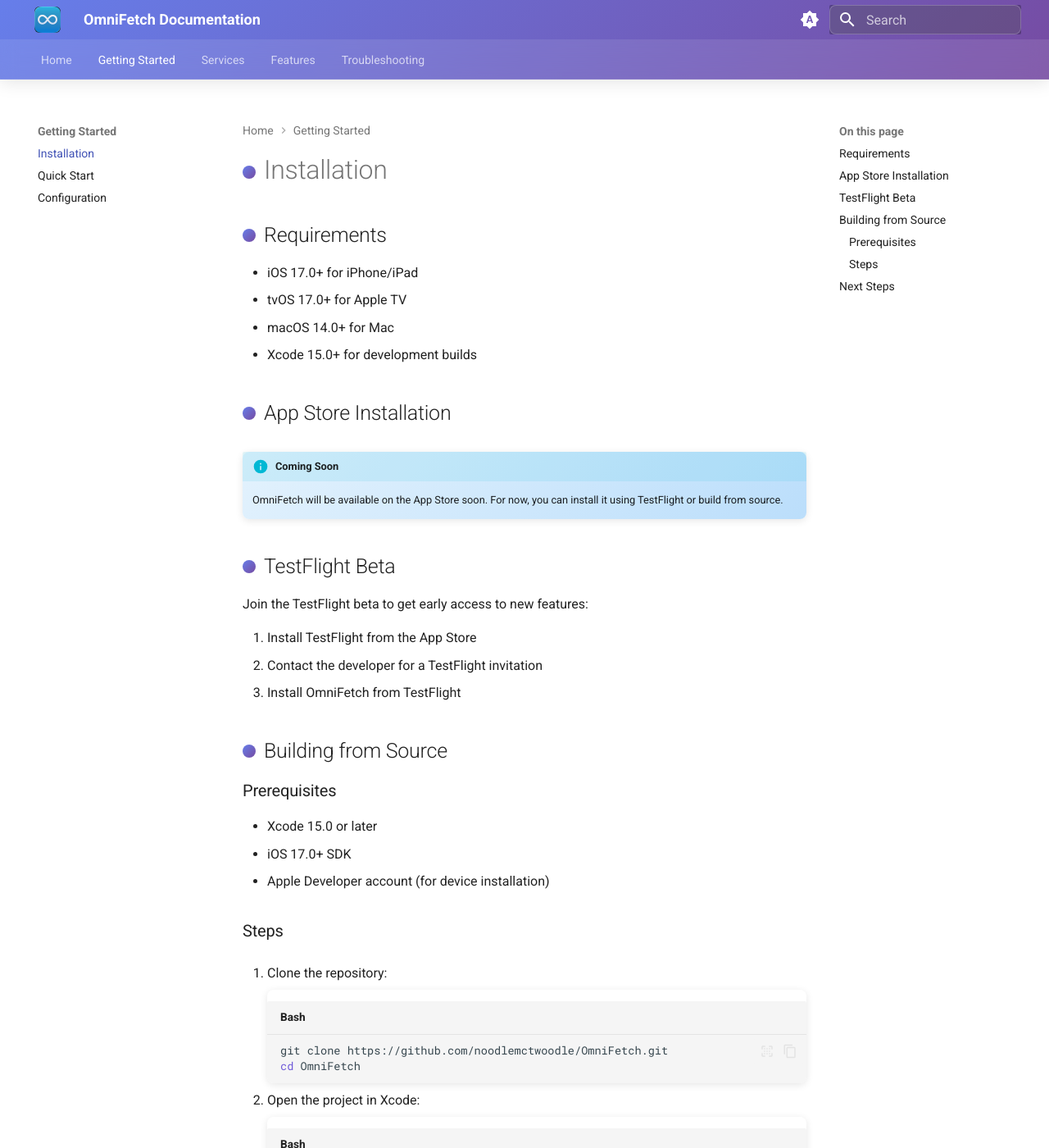
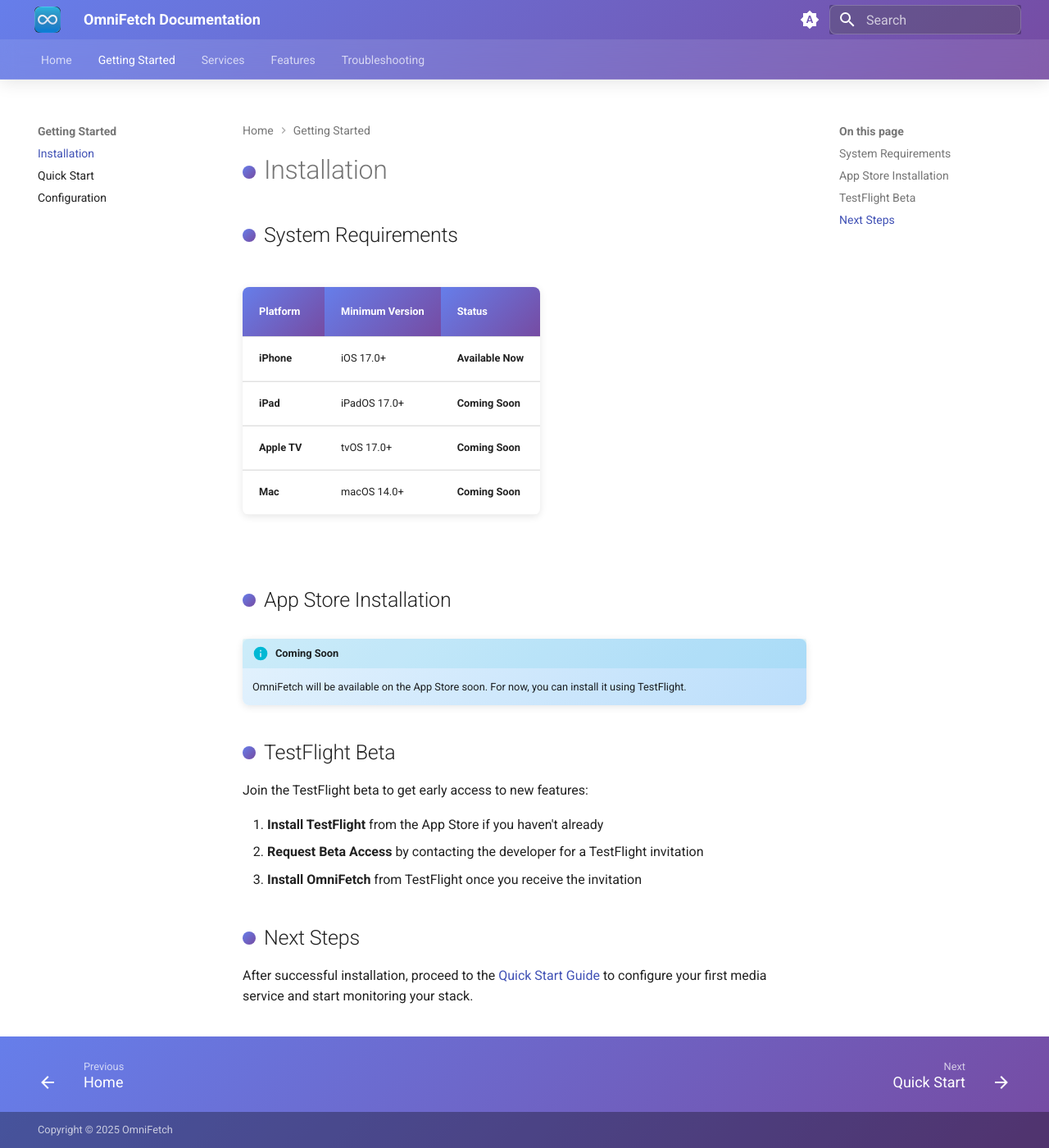
Before and after one commit to noodlemctwoodle/OmniFetch-Wiki, an MkDocs documentation site: the page built from docs/setup/installation.md, in a window 1280 px wide and 1400 px high. Shown: the whole window at 82% size. Built offline with MkDocs 1.6.1 and Material for MkDocs 9.7.7, drawn with Linux system fonts in a browser that asks for light colours; some of the changed text lies outside the part shown.

Commit message:
docs: finalize closed-source documentation by removing all build references
- Remove all references to building from source, cloning repository, or development
- Update platform support to reflect iPhone-only current availability
- Replace GitHub repository references with app feedback system
- Update FAQ to reflect only supported services (removed Readarr, Plex, NZBGet, Prowlarr)
- Clean installation guide to focus solely on App Store and TestFlight distribution
- Ensure all content is appropriate for public-facing closed-source app documentation

````diff
--- a/docs/setup/installation.md
+++ b/docs/setup/installation.md
@@ -1,54 +1,29 @@
 # Installation
 
-## Requirements
+## System Requirements
 
-- iOS 17.0+ for iPhone/iPad
-- tvOS 17.0+ for Apple TV
-- macOS 14.0+ for Mac
-- Xcode 15.0+ for development builds
+| Platform | Minimum Version | Status |
+|----------|----------------|--------|
+| **iPhone** | iOS 17.0+ | **Available Now** |
+| **iPad** | iPadOS 17.0+ | **Coming Soon** |
+| **Apple TV** | tvOS 17.0+ | **Coming Soon** |
+| **Mac** | macOS 14.0+ | **Coming Soon** |
 
 ## App Store Installation
 
 !!! info "Coming Soon"
-    OmniFetch will be available on the App Store soon. For now, you can install it using TestFlight or build from source.
+
+    OmniFetch will be available on the App Store soon. For now, you can install it using TestFlight.
 
 ## TestFlight Beta
 
 Join the TestFlight beta to get early access to new features:
 
-1. Install TestFlight from the App Store
-2. Contact the developer for a TestFlight invitation
-3. Install OmniFetch from TestFlight
+1. **Install TestFlight** from the App Store if you haven't already
+2. **Request Beta Access** by contacting the developer for a TestFlight invitation
+3. **Install OmniFetch** from TestFlight once you receive the invitation
 
-## Building from Source
-
-### Prerequisites
-
-- Xcode 15.0 or later
-- iOS 17.0+ SDK
-- Apple Developer account (for device installation)
-
-### Steps
-
-1. Clone the repository:
-   ```bash
-   git clone https://github.com/noodlemctwoodle/OmniFetch.git
-   cd OmniFetch
-   ```
-
-2. Open the project in Xcode:
-   ```bash
-   open OmniFetch.xcodeproj
-   ```
-
-3. Configure signing:
-   - Select your Apple Developer Team
-   - Update the bundle identifier if needed
-
-4. Build and run:
-   - Select your target device
-   - Press ⌘+R to build and run
 
 ## Next Steps
 
-After installation, proceed to the [Quick Start Guide](quick-start.md) to configure your first service.
+After successful installation, proceed to the [Quick Start Guide](quick-start.md) to configure your first media service and start monitoring your stack.
--- a/mkdocs.yml
+++ b/mkdocs.yml
@@ -86,8 +86,6 @@
 plugins:
   - search:
       lang: en
-  - git-revision-date-localized:
-      enable_creation_date: true
   - minify:
       minify_html: true
 
@@ -97,13 +95,6 @@
 
 # Extra configuration
 extra:
-  social:
-    - icon: fontawesome/brands/github
-      link: https://github.com/noodlemctwoodle/OmniFetch
-      name: OmniFetch on GitHub
-    - icon: fontawesome/brands/twitter
-      link: https://twitter.com/omnifetch
-      name: OmniFetch on Twitter
   generator: false
 
 # Extensions
--- a/requirements.txt
+++ b/requirements.txt
@@ -1,4 +1,3 @@
 mkdocs>=1.5.0
 mkdocs-material>=9.4.0
-mkdocs-git-revision-date-localized-plugin>=1.2.0
 mkdocs-minify-plugin>=0.7.0
````
Also changed, not shown: docs/index.md (+13 -13 lines), docs/troubleshooting/faq.md (+9 -10 lines).
